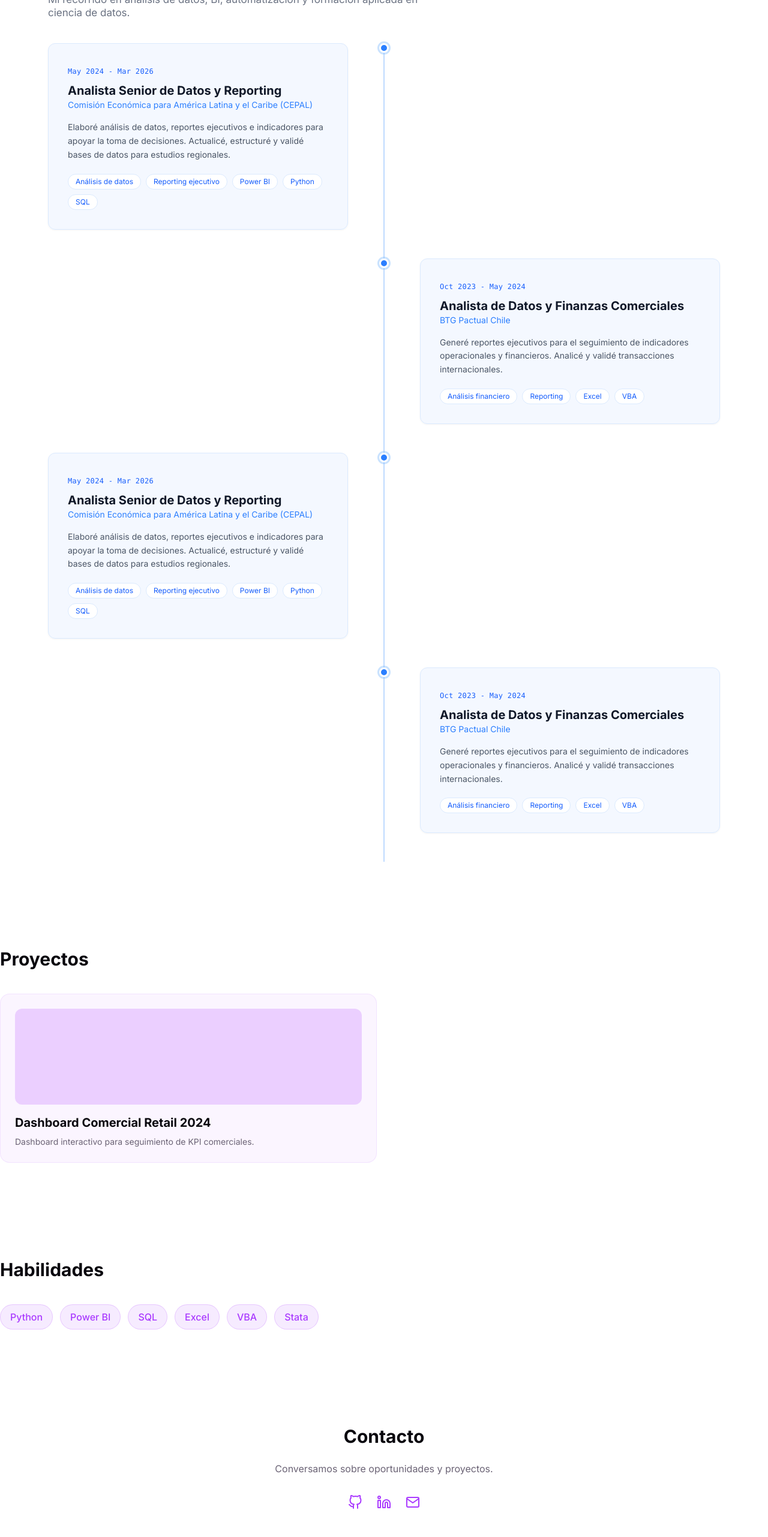
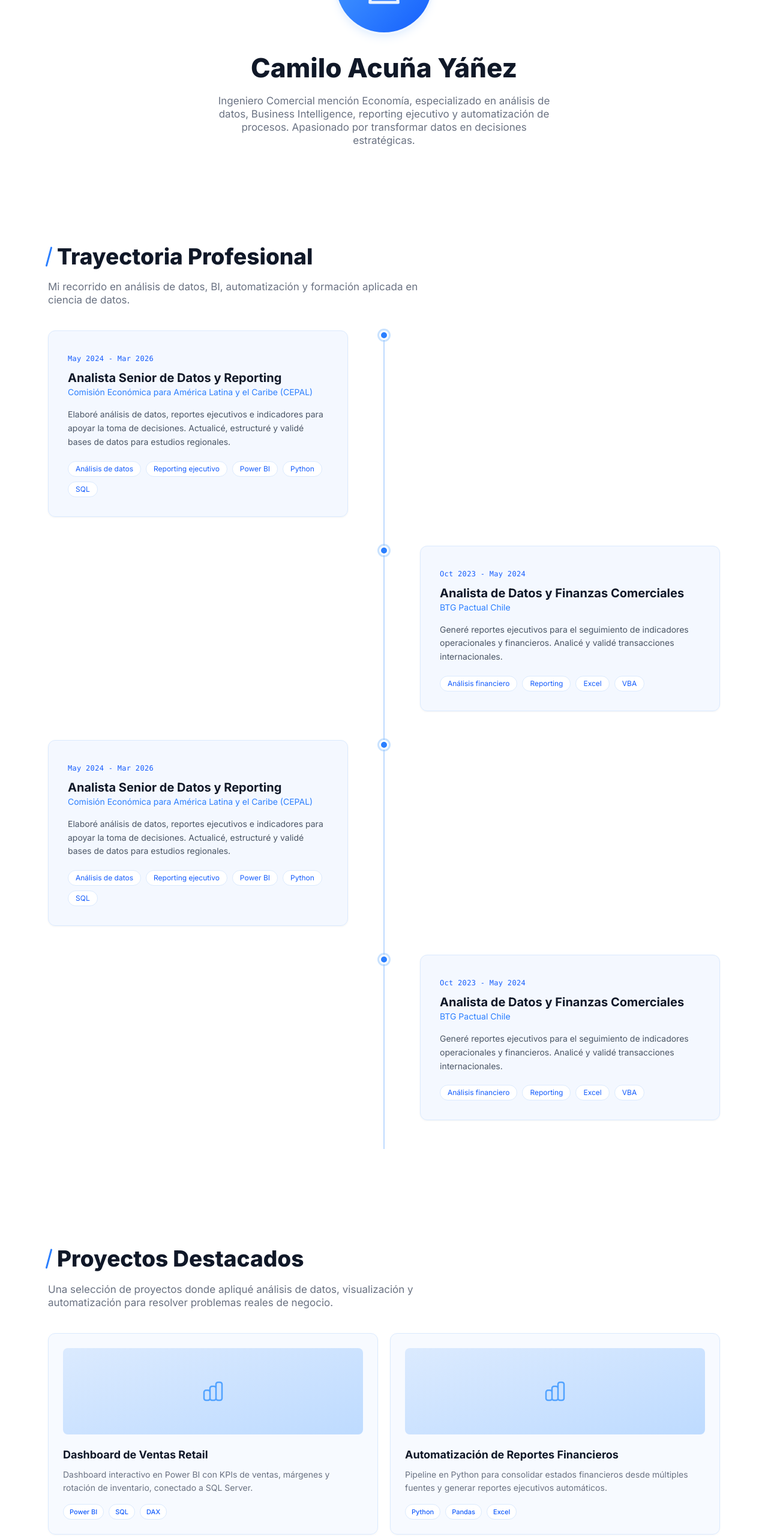
Before and after one commit to jorge-almarales22/cv_jorge_almarales, a React (Vite) app in the folder cv-react/: page / in a window 1280 px wide. Shown: the part 234-2797 px from the top of the page at 60% size. Built offline with nearby package versions, Linux system fonts and the light colour scheme.

Commit message:
agregar iconos a las habilidades

```diff
--- a/cv-react/src/App.jsx
+++ b/cv-react/src/App.jsx
@@ -1,6 +1,7 @@
 import React from 'react';
 import Navbar from './components/Navbar';
 import ThemeToggle from './components/ThemeToggle';
+import Hero from './sections/Hero';
 import Experience from './sections/Experience';
 import Projects from './sections/Projects';
 import Skills from './sections/Skills';
@@ -12,11 +13,9 @@ function App() {
       <Navbar />
       <ThemeToggle />
       <main className="mx-auto relative z-0">
-        <div id="hero" className="h-16" />
+        <Hero />
         <Experience />
-        <div id="projects">
-          <Projects />
-        </div>
+        <Projects />
         <div id="skills">
           <Skills />
         </div>
--- /dev/null
+++ b/cv-react/src/sections/Hero.jsx
@@ -0,0 +1,43 @@
+import React from 'react';
+import { motion } from 'framer-motion';
+
+const Hero = () => {
+  return (
+    <section id="hero" className="pt-32 pb-16 px-4 sm:px-8 lg:px-20">
+      <div className="max-w-2xl mx-auto text-center">
+        <motion.div
+          initial={{ opacity: 0, scale: 0.9 }}
+          animate={{ opacity: 1, scale: 1 }}
+          transition={{ duration: 0.5 }}
+          className="inline-block mb-8"
+        >
+          <div className="w-36 h-36 md:w-40 md:h-40 rounded-full bg-gradient-to-br from-blue-400 to-blue-600 flex items-center justify-center shadow-lg shadow-blue-200/50 ring-4 ring-blue-50 mx-auto">
+            <svg className="w-20 h-20 text-white/90" fill="none" stroke="currentColor" viewBox="0 0 24 24">
+              <path strokeLinecap="round" strokeLinejoin="round" strokeWidth={1.5} d="M16 7a4 4 0 11-8 0 4 4 0 018 0zM12 14a7 7 0 00-7 7h14a7 7 0 00-7-7z" />
+            </svg>
+          </div>
+        </motion.div>
+
+        <motion.h1
+          initial={{ opacity: 0, y: 10 }}
+          animate={{ opacity: 1, y: 0 }}
+          transition={{ duration: 0.5, delay: 0.15 }}
+          className="text-[2rem] md:text-[2.75rem] font-extrabold text-gray-900 leading-tight mb-4"
+        >
+          Camilo Acuña Yáñez
+        </motion.h1>
+
+        <motion.p
+          initial={{ opacity: 0, y: 10 }}
+          animate={{ opacity: 1, y: 0 }}
+          transition={{ duration: 0.5, delay: 0.25 }}
+          className="text-[0.9375rem] md:text-[1.0625rem] text-gray-500 leading-[1.375rem] max-w-xl mx-auto"
+        >
+          Ingeniero Comercial mención Economía, especializado en análisis de datos, Business Intelligence, reporting ejecutivo y automatización de procesos. Apasionado por transformar datos en decisiones estratégicas.
+        </motion.p>
+      </div>
+    </section>
+  );
+};
+
+export default Hero;
--- a/cv-react/src/sections/Projects.jsx
+++ b/cv-react/src/sections/Projects.jsx
@@ -3,26 +3,66 @@ import { motion } from 'framer-motion';
 
 const projects = [
   {
-    title: "Dashboard Comercial Retail 2024",
-    desc: "Dashboard interactivo para seguimiento de KPI comerciales.",
-    tech: ["Power BI", "SQL"]
-  }
+    title: "Dashboard de Ventas Retail",
+    desc: "Dashboard interactivo en Power BI con KPIs de ventas, márgenes y rotación de inventario, conectado a SQL Server.",
+    tech: ["Power BI", "SQL", "DAX"],
+  },
+  {
+    title: "Automatización de Reportes Financieros",
+    desc: "Pipeline en Python para consolidar estados financieros desde múltiples fuentes y generar reportes ejecutivos automáticos.",
+    tech: ["Python", "Pandas", "Excel"],
+  },
+  {
+    title: "Análisis de Deserción de Clientes",
+    desc: "Modelo de machine learning para predecir churn e identificar factores de riesgo, con visualizaciones interactivas.",
+    tech: ["Python", "Scikit-learn", "Power BI"],
+  },
+  {
+    title: "ETL de Indicadores Regionales",
+    desc: "Proceso ETL para integrar bases de datos de estudios socioeconómicos de América Latina, con validación y limpieza automatizada.",
+    tech: ["SQL", "Python", "Stata"],
+  },
 ];
 
 const Projects = () => {
   return (
-    <section className="py-20">
-      <h2 className="text-3xl font-bold text-maintext mb-10">Proyectos</h2>
-      <div className="grid grid-cols-1 md:grid-cols-2 gap-6">
+    <section id="projects" className="pt-24 pb-16 px-4 sm:px-8 lg:px-20">
+      <div className="max-w-6xl mx-auto mb-10">
+        <h2 className="text-[1.75rem] md:text-[2.3125rem] font-extrabold text-gray-900 leading-tight flex items-center gap-3
+          before:content-[''] before:block before:w-[3px] before:h-[1.625rem] md:before:h-[2.125rem] before:bg-blue-500 before:rotate-[15deg] before:rounded-sm before:shrink-0
+        ">
+          Proyectos Destacados
+        </h2>
+        <p className="mt-4 text-[0.9375rem] md:text-[1.0625rem] text-gray-500 max-w-2xl leading-[1.375rem]">
+          Una selección de proyectos donde apliqué análisis de datos, visualización y automatización para resolver problemas reales de negocio.
+        </p>
+      </div>
+
+      <div className="max-w-6xl mx-auto grid grid-cols-1 md:grid-cols-2 gap-5">
         {projects.map((proj, index) => (
           <motion.div
             key={index}
-            whileHover={{ scale: 1.02 }}
-            className="bg-accent/5 border border-accent/10 p-6 rounded-2xl"
+            initial={{ opacity: 0, y: 20 }}
+            whileInView={{ opacity: 1, y: 0 }}
+            transition={{ duration: 0.4, delay: index * 0.1 }}
+            viewport={{ once: true }}
+            whileHover={{ y: -3 }}
+            className="bg-blue-50/50 border border-blue-100 rounded-xl p-6 shadow-[0_1px_3px_rgba(0,0,0,0.04)] transition-shadow hover:shadow-[0_4px_12px_rgba(0,0,0,0.06)]"
           >
-            <div className="w-full h-40 bg-accent/20 rounded-xl mb-4"></div>
-            <h3 className="text-xl font-bold text-maintext">{proj.title}</h3>
-            <p className="text-sm text-text mt-2">{proj.desc}</p>
+            <div className="w-full h-36 bg-gradient-to-br from-blue-100 to-blue-200 rounded-lg mb-5 flex items-center justify-center">
+              <svg className="w-10 h-10 text-blue-400" fill="none" stroke="currentColor" viewBox="0 0 24 24">
+                <path strokeLinecap="round" strokeLinejoin="round" strokeWidth={1.5} d="M9 19v-6a2 2 0 00-2-2H5a2 2 0 00-2 2v6a2 2 0 002 2h2a2 2 0 002-2zm0 0V9a2 2 0 012-2h2a2 2 0 012 2v10m-6 0a2 2 0 002 2h2a2 2 0 002-2m0 0V5a2 2 0 012-2h2a2 2 0 012 2v14a2 2 0 01-2 2h-2a2 2 0 01-2-2z" />
+              </svg>
+            </div>
+            <h3 className="text-lg font-bold text-gray-900 mb-2">{proj.title}</h3>
+            <p className="text-sm text-gray-500 leading-[1.375rem] mb-4">{proj.desc}</p>
+            <div className="flex flex-wrap gap-2">
+              {proj.tech.map(tech => (
+                <span key={tech} className="px-2.5 py-1 bg-white border border-blue-100 rounded-full text-[0.6875rem] text-blue-600 font-medium">
+                  {tech}
+                </span>
+              ))}
+            </div>
           </motion.div>
         ))}
       </div>
--- a/cv-react/src/sections/Skills.jsx
+++ b/cv-react/src/sections/Skills.jsx
@@ -1,21 +1,134 @@
 import React from 'react';
 import { motion } from 'framer-motion';
+import {
+  SiPython,
+  SiPostgresql,
+  SiR,
+  SiLooker,
+  SiPandas,
+  SiNumpy,
+  SiScikitlearn,
+  SiJupyter,
+  SiGit,
+} from 'react-icons/si';
+import { FaChartBar, FaFileExcel, FaChartPie, FaCode } from 'react-icons/fa';
+import { FiBarChart2, FiTrendingUp } from 'react-icons/fi';
 
-const skills = ["Python", "Power BI", "SQL", "Excel", "VBA", "Stata"];
+const iconMap = {
+  Python: <SiPython className="w-[15px] h-[15px]" style={{ color: '#3776AB' }} />,
+  SQL: <SiPostgresql className="w-[15px] h-[15px]" style={{ color: '#336791' }} />,
+  R: <SiR className="w-[15px] h-[15px]" style={{ color: '#276DC3' }} />,
+  VBA: <span className="text-[11px] font-bold text-blue-600">VBA</span>,
+  'Power BI': <FaChartBar className="w-[15px] h-[15px]" style={{ color: '#F2C811' }} />,
+  Excel: <FaFileExcel className="w-[15px] h-[15px]" style={{ color: '#217346' }} />,
+  Tableau: <FaChartPie className="w-[15px] h-[15px]" style={{ color: '#E97627' }} />,
+  'Looker Studio': <SiLooker className="w-[15px] h-[15px]" style={{ color: '#4285F4' }} />,
+  Pandas: <SiPandas className="w-[15px] h-[15px]" style={{ color: '#150458' }} />,
+  NumPy: <SiNumpy className="w-[15px] h-[15px]" style={{ color: '#013243' }} />,
+  'Scikit-learn': <SiScikitlearn className="w-[15px] h-[15px]" style={{ color: '#F7931E' }} />,
+  Matplotlib: <FiBarChart2 className="w-[15px] h-[15px]" style={{ color: '#11557C' }} />,
+  Jupyter: <SiJupyter className="w-[15px] h-[15px]" style={{ color: '#F37626' }} />,
+  Git: <SiGit className="w-[15px] h-[15px]" style={{ color: '#F05032' }} />,
+  'VS Code': <FaCode className="w-[15px] h-[15px]" style={{ color: '#007ACC' }} />,
+  Stata: <FiTrendingUp className="w-[15px] h-[15px]" style={{ color: '#1A476F' }} />,
+};
+
+const skillGroups = [
+  {
+    category: 'Lenguajes',
+    skills: [
+      { name: 'Python', stars: 3 },
+      { name: 'SQL', stars: 3 },
+      { name: 'R', stars: 2 },
+      { name: 'VBA', stars: 2 },
+    ],
+  },
+  {
+    category: 'BI & Visualización',
+    skills: [
+      { name: 'Power BI', stars: 3 },
+      { name: 'Excel', stars: 3 },
+      { name: 'Tableau', stars: 2 },
+      { name: 'Looker Studio', stars: 1 },
+    ],
+  },
+  {
+    category: 'Librerías & ML',
+    skills: [
+      { name: 'Pandas', stars: 3 },
+      { name: 'NumPy', stars: 2 },
+      { name: 'Scikit-learn', stars: 2 },
+      { name: 'Matplotlib', stars: 2 },
+    ],
+  },
+  {
+    category: 'Herramientas',
+    skills: [
+      { name: 'Jupyter', stars: 3 },
+      { name: 'Git', stars: 2 },
+      { name: 'VS Code', stars: 3 },
+      { name: 'Stata', stars: 1 },
+    ],
+  },
+];
+
+const Stars = ({ count }) => (
+  <div className="flex gap-[3px]">
+    {[1, 2, 3].map(i => (
+      <span
+        key={i}
+        className="block w-[7px] h-[7px] rounded-full bg-blue-400"
+        style={{ opacity: i <= count ? 1 : 0.18 }}
+      />
+    ))}
+  </div>
+);
 
 const Skills = () => {
   return (
-    <section className="py-20">
-      <h2 className="text-3xl font-bold text-maintext mb-10">Habilidades</h2>
-      <div className="flex flex-wrap gap-3">
-        {skills.map((skill) => (
-          <motion.span
-            key={skill}
-            whileHover={{ scale: 1.1 }}
-            className="px-4 py-2 bg-accent/10 border border-accent/20 rounded-full text-accent font-medium"
+    <section id="skills" className="pt-24 pb-16 px-4 sm:px-8 lg:px-20">
+      <div className="max-w-6xl mx-auto mb-12">
+        <h2 className="text-[1.75rem] md:text-[2.3125rem] font-extrabold text-gray-900 leading-tight flex items-center gap-3
+          before:content-[''] before:block before:w-[3px] before:h-[1.625rem] md:before:h-[2.125rem] before:bg-blue-500 before:rotate-[15deg] before:rounded-sm before:shrink-0
+        ">
+          Habilidades Técnicas
+        </h2>
+        <p className="mt-4 text-[0.9375rem] md:text-[1.0625rem] text-gray-500 max-w-2xl leading-[1.375rem]">
+          Tecnologías y herramientas que utilizo para transformar datos en información accionable.
+        </p>
+      </div>
+
+      <div className="max-w-6xl mx-auto grid grid-cols-1 sm:grid-cols-2 lg:grid-cols-4 gap-4">
+        {skillGroups.map((group, gi) => (
+          <motion.div
+            key={group.category}
+            initial={{ opacity: 0, y: 24 }}
+            whileInView={{ opacity: 1, y: 0 }}
+            transition={{ duration: 0.45, delay: gi * 0.1 }}
+            viewport={{ once: true }}
+            whileHover={{ y: -2 }}
+            className="bg-white border border-blue-100 rounded-xl p-5 shadow-[0_1px_2px_rgba(0,0,0,0.03)] hover:shadow-[0_4px_16px_rgba(59,130,246,0.08)] hover:border-blue-200 transition-all duration-300"
           >
-            {skill}
-          </motion.span>
+            <h3 className="text-[0.6875rem] font-semibold text-blue-500 uppercase tracking-[0.14em] mb-4 pb-3 border-b border-blue-50">
+              {group.category}
+            </h3>
+
+            <div className="space-y-[10px]">
+              {group.skills.map(skill => (
+                <div key={skill.name} className="flex items-center justify-between group/skill">
+                  <div className="flex items-center gap-2.5">
+                    <span className="flex items-center justify-center w-5 h-5 opacity-80 group-hover/skill:opacity-100 transition-opacity">
+                      {iconMap[skill.name]}
+                    </span>
+                    <span className="text-[0.8125rem] font-medium text-gray-700 group-hover/skill:text-gray-900 transition-colors">
+                      {skill.name}
+                    </span>
+                  </div>
+                  <Stars count={skill.stars} />
+                </div>
+              ))}
+            </div>
+          </motion.div>
         ))}
       </div>
     </section>
```
